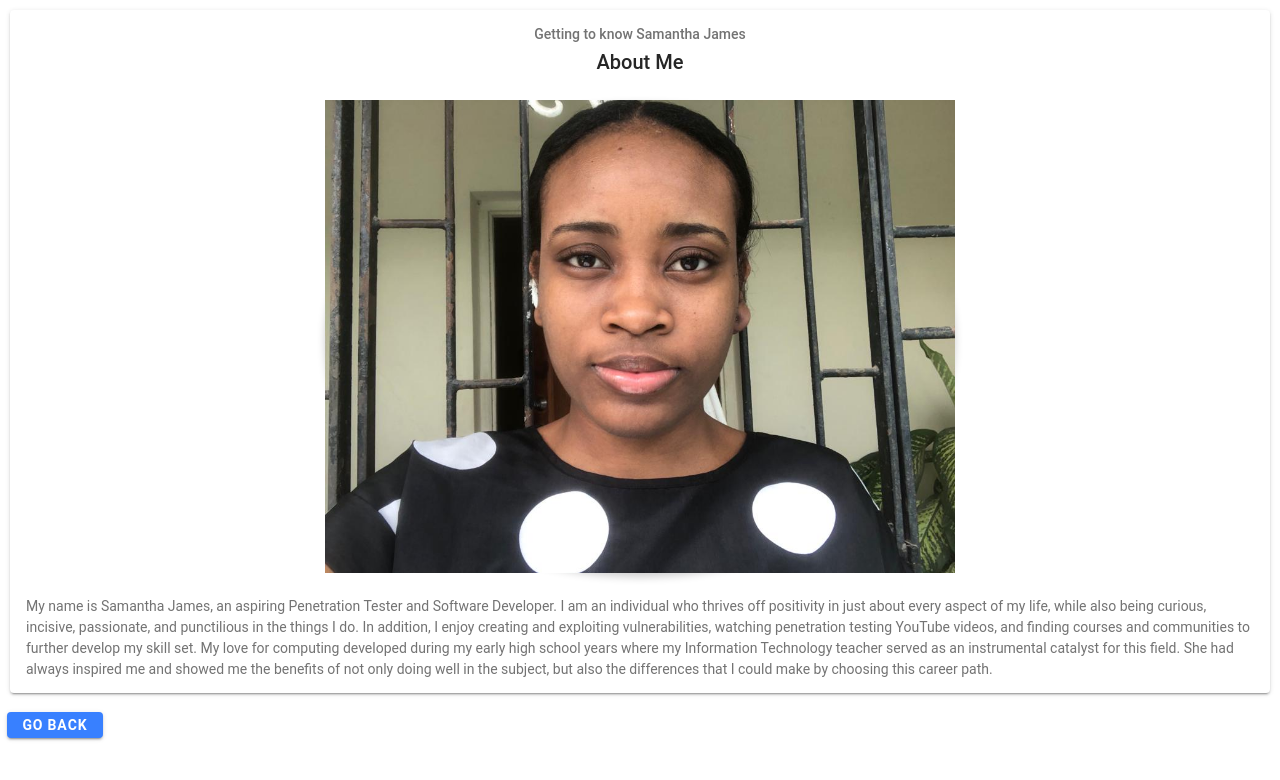
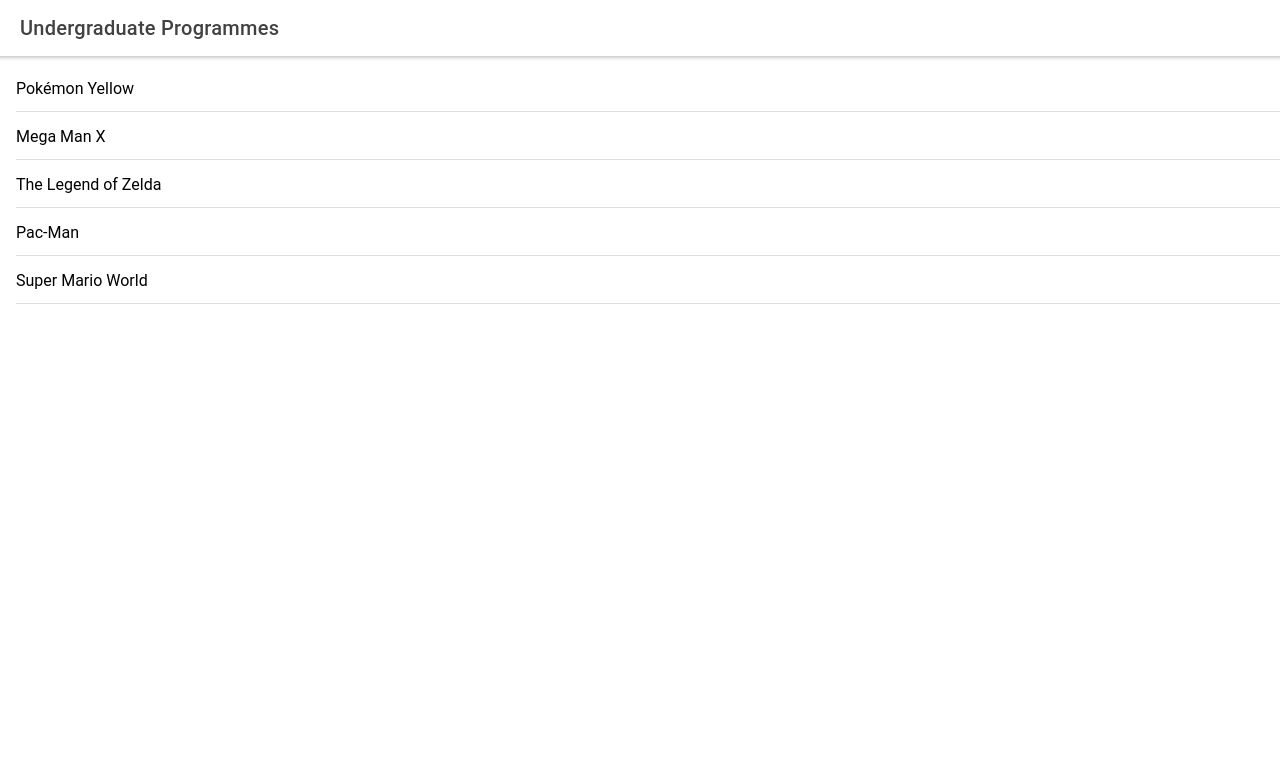
Before and after one commit to adoseofsam/ionicApp, a React (Create React App) app in the folder ionicSample/: page /programmes in a window 1280 px wide. Shown: the top 780 px of the page. Built offline with nearby package versions, Linux system fonts and the light colour scheme.

Commit message:
created programmes page

```diff
--- a/ionicSample/src/App.tsx
+++ b/ionicSample/src/App.tsx
@@ -3,6 +3,7 @@
 import { IonReactRouter } from '@ionic/react-router';
 import Home from './pages/Home';
 import About from './pages/About';
+import Programmes from './pages/Programmes';
 
 /* Core CSS required for Ionic components to work properly */
 import '@ionic/react/css/core.css';
@@ -37,7 +38,7 @@
           <About />
         </Route>
         <Route exact path = "/programmes">
-          <About />
+          <Programmes />
         </Route>
       </IonRouterOutlet>
     </IonReactRouter>
--- /dev/null
+++ b/ionicSample/src/components/AboutContainer.tsx
@@ -0,0 +1,33 @@
+import './AboutContainer.css';
+import React from 'react';
+import { IonList,IonThumbnail,IonImg,IonContent, IonHeader, IonPage, IonTitle, IonToolbar, IonCard, IonCardHeader, IonCardSubtitle, IonCardTitle, IonCardContent, IonButton } from '@ionic/react';
+// import { arrow-undo } from 'ionicons/icons';
+// import AboutPage from '../components/AboutPage';
+
+import me from '../imgs/me.jpeg';
+interface ContainerProps { }
+
+const AboutContainer: React.FC<ContainerProps> = () => {
+    return (
+        <IonPage className ="profile">
+          <IonContent fullscreen>
+            <IonCard>
+              <IonCardHeader className = "titles" >
+                <IonCardSubtitle >Getting to know Samantha James</IonCardSubtitle>
+                <IonCardTitle>About Me</IonCardTitle>
+              </IonCardHeader>
+              <IonImg className="photo" src={me} alt="Samantha" />
+              <IonCardContent>
+              My name is Samantha James, an aspiring Penetration Tester and Software Developer. I am an individual who thrives off positivity in just about every aspect of my life, while also being curious, incisive, passionate, and punctilious in the things I do.
+              In addition, I enjoy creating and exploiting vulnerabilities, watching penetration testing YouTube videos, and finding courses and communities to further develop my skill set.
+              My love for computing developed during my early high school years where my Information Technology teacher served as an instrumental catalyst for this field.
+              She had always inspired me and showed me the benefits of not only doing well in the subject, but also the differences that I could make by choosing this career path.
+          </IonCardContent>
+            </IonCard>
+            <IonButton className="goback" href='/home'>Go Back</IonButton>
+          </IonContent>
+        </IonPage>
+      );
+    };
+
+export default AboutContainer;
--- /dev/null
+++ b/ionicSample/src/components/ProgramContainer.tsx
@@ -0,0 +1,33 @@
+import './ProgramContainer.css';
+import { IonListHeader,IonToolbar,IonTitle,IonPage,IonHeader,IonButton,IonList, IonItem, IonLabel, IonInput, IonToggle, IonRadio, IonCheckbox, IonItemSliding, IonItemOption, IonItemOptions, IonContent } from '@ionic/react';
+
+import React from 'react';
+interface ContainerProps { }
+
+const ProgramContainer: React.FC<ContainerProps> = () => {
+  return (
+    <IonContent>
+    <IonList>
+
+      <IonItem>
+        <IonLabel>Pokémon Yellow</IonLabel>
+      </IonItem>
+      <IonItem>
+        <IonLabel>Mega Man X</IonLabel>
+      </IonItem>
+      <IonItem>
+        <IonLabel>The Legend of Zelda</IonLabel>
+      </IonItem>
+      <IonItem>
+        <IonLabel>Pac-Man</IonLabel>
+      </IonItem>
+      <IonItem>
+        <IonLabel>Super Mario World</IonLabel>
+      </IonItem>
+    </IonList>
+
+  </IonContent>
+);
+  };
+
+export default ProgramContainer;
--- a/ionicSample/src/pages/About.tsx
+++ b/ionicSample/src/pages/About.tsx
@@ -1,33 +1,25 @@
+import { IonToolbar,IonTitle,IonPage,IonHeader,IonButton,IonList, IonItem, IonLabel, IonInput, IonToggle, IonRadio, IonCheckbox, IonItemSliding, IonItemOption, IonItemOptions, IonContent } from '@ionic/react';
+import AboutContainer from '../components/AboutContainer';
+
 import React from 'react';
-import { IonList,IonThumbnail,IonImg,IonContent, IonHeader, IonPage, IonTitle, IonToolbar, IonCard, IonCardHeader, IonCardSubtitle, IonCardTitle, IonCardContent, IonButton } from '@ionic/react';
-import { pin, wifi, wine, warning, walk } from 'ionicons/icons';
-// import { arrow-undo } from 'ionicons/icons';
-// import AboutPage from '../components/AboutPage';
-import './About.css';
-import me from '../imgs/me.jpeg';
 
 const About: React.FC = () => {
   return (
-    <IonPage className ="profile">
+      <IonPage>
+        <IonHeader>
+          <IonToolbar>
+            <IonTitle>About Me</IonTitle>
+          </IonToolbar>
+        </IonHeader>
         <IonContent fullscreen>
-        <IonCard>
-          <IonCardHeader className = "titles" >
-            <IonCardSubtitle >Getting to know Samantha James</IonCardSubtitle>
-            <IonCardTitle>About Me</IonCardTitle>
-          </IonCardHeader>
-          <IonImg className="photo" src={me} alt="Samantha" />
-          <IonCardContent>
-          My name is Samantha James, an aspiring Penetration Tester and Software Developer. I am an individual who thrives off positivity in just about every aspect of my life, while also being curious, incisive, passionate, and punctilious in the things I do.
-          In addition, I enjoy creating and exploiting vulnerabilities, watching penetration testing YouTube videos, and finding courses and communities to further develop my skill set.
-          My love for computing developed during my early high school years where my Information Technology teacher served as an instrumental catalyst for this field.
-          She had always inspired me and showed me the benefits of not only doing well in the subject, but also the differences that I could make by choosing this career path.
-      </IonCardContent>
-        </IonCard>
-        <IonButton className="goback" href='/home'>Go Back</IonButton>
+          <IonHeader collapse="condense">
+            <IonToolbar>
+              <IonTitle size="large">About Me</IonTitle>
+            </IonToolbar>
+          </IonHeader>
+          <AboutContainer />
         </IonContent>
       </IonPage>
     );
   };
-
-
  export default About;
--- a/ionicSample/src/pages/Home.tsx
+++ b/ionicSample/src/pages/Home.tsx
@@ -1,4 +1,4 @@
-import { IonLabel,IonItem,IonList,IonContent, IonHeader, IonPage, IonTitle, IonToolbar } from '@ionic/react';
+import {IonButton,IonLabel,IonItem,IonList,IonContent, IonHeader, IonPage, IonTitle, IonToolbar } from '@ionic/react';
 import ExploreContainer from '../components/ExploreContainer';
 import './Home.css';
 
@@ -12,14 +12,14 @@
       </IonHeader>
       <IonContent fullscreen>
         <IonList>
-          <IonItem routerLink = '/about'>
+        <IonItem routerLink = '/about'>
             <IonLabel>
               About
             </IonLabel>
           </IonItem>
-          <IonItem routerLink = '/programmes'>
+          <IonItem href = '/programmes'>
             <IonLabel>
-            Programmes
+              Programmes
             </IonLabel>
           </IonItem>
         </IonList>
@@ -33,5 +33,6 @@
     </IonPage>
   );
 };
+          {/* <IonButton className="goback" href='/programmes'>Go programmes</IonButton> */}
 
 export default Home;
--- a/ionicSample/src/pages/Programmes.tsx
+++ b/ionicSample/src/pages/Programmes.tsx
@@ -1,6 +1,7 @@
-import { IonButton,IonLabel,IonItem,IonList,IonContent, IonHeader, IonPage, IonTitle, IonToolbar } from '@ionic/react';
-import { onIon,IonHeader,IonButton,IonList, IonItem, IonLabel, IonInput, IonToggle, IonRadio, IonCheckbox, IonItemSliding, IonItemOption, IonItemOptions, IonContent } from '@ionic/react';
-import './Programmes.css';
+import { IonToolbar,IonTitle,IonPage,IonHeader,IonButton,IonList, IonItem, IonLabel, IonInput, IonToggle, IonRadio, IonCheckbox, IonItemSliding, IonItemOption, IonItemOptions, IonContent } from '@ionic/react';
+import ProgramContainer from '../components/ProgramContainer';
+
+import React from 'react';
 
 const Programmes: React.FC = () => {
   return (
@@ -16,10 +17,9 @@
               <IonTitle size="large">Programmes</IonTitle>
             </IonToolbar>
           </IonHeader>
-        <ExploreContainer />
+          <ProgramContainer />
         </IonContent>
       </IonPage>
     );
   };
-
  export default Programmes;
```
Also changed, not shown: ionicSample/src/components/AboutContainer.css (renamed from ionicSample/src/pages/About.css), ionicSample/src/components/ProgramContainer.css (added), ionicSample/src/pages/Programmes.css (deleted). Lines whose indentation alone changed are shown as unchanged.
